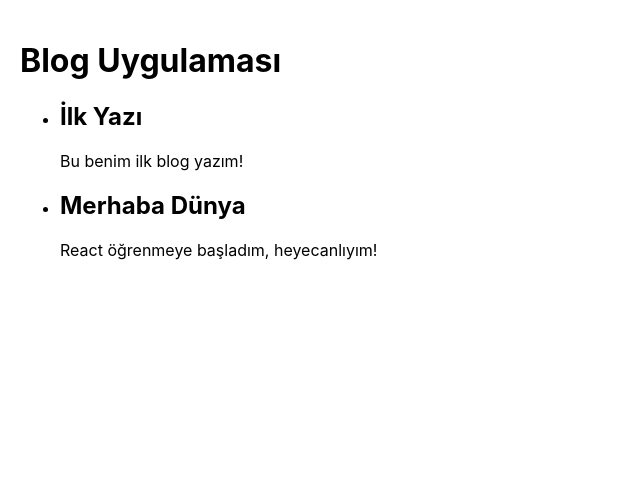
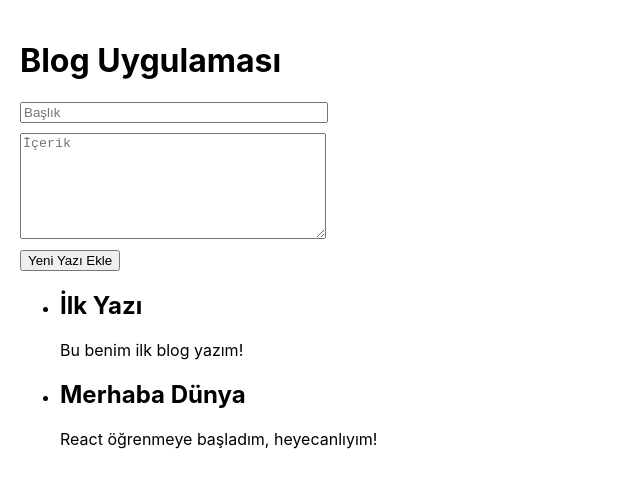
Before and after one commit to kemalgumustabak/react-app, a React (Create React App) app: page / in a window 1280 px wide. Shown: the top 488 px of the page, without its empty margins (0-640 px from the left). Built offline with nearby package versions, Linux system fonts and the light colour scheme.

Commit message:
Post ekleme düzenlendi

```diff
--- a/src/App.js
+++ b/src/App.js
@@ -1,4 +1,3 @@
-// src/App.js
 import React, { useState } from 'react';
 
 function App() {
@@ -7,11 +6,42 @@ function App() {
     { id: 2, title: 'Merhaba Dünya', content: 'React öğrenmeye başladım, heyecanlıyım!' }
   ]);
 
-  console.log(setPosts);
+  const [title, setTitle] = useState('');
+  const [content, setContent] = useState('');
+
+  const handleSubmit = (e) => {
+    e.preventDefault();
+    const newPost = {
+      id: posts.length + 1,
+      title: title,
+      content: content
+    };
+    setPosts([newPost, ...posts]);
+    setTitle('');
+    setContent('');
+  };
 
   return (
     <div style={{ padding: '20px' }}>
       <h1>Blog Uygulaması</h1>
+
+      <form onSubmit={handleSubmit} style={{ marginBottom: '20px' }}>
+        <input
+          type="text"
+          placeholder="Başlık"
+          value={title}
+          onChange={(e) => setTitle(e.target.value)}
+          style={{ display: 'block', marginBottom: '10px', width: '300px' }}
+        />
+        <textarea
+          placeholder="İçerik"
+          value={content}
+          onChange={(e) => setContent(e.target.value)}
+          style={{ display: 'block', marginBottom: '10px', width: '300px', height: '100px' }}
+        />
+        <button type="submit">Yeni Yazı Ekle</button>
+      </form>
+
       <ul>
         {posts.map(post => (
           <li key={post.id} style={{ marginBottom: '10px' }}>
```
